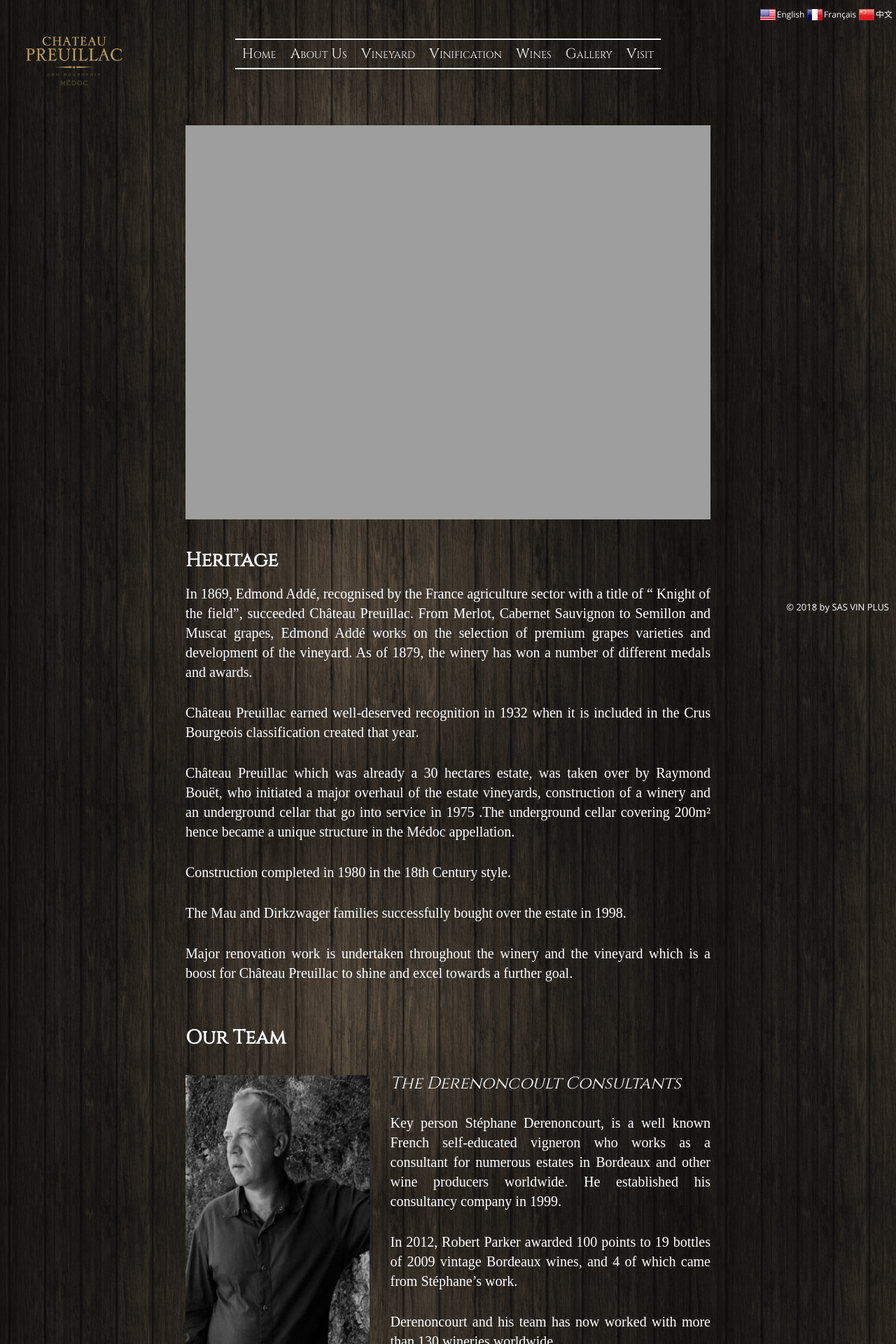
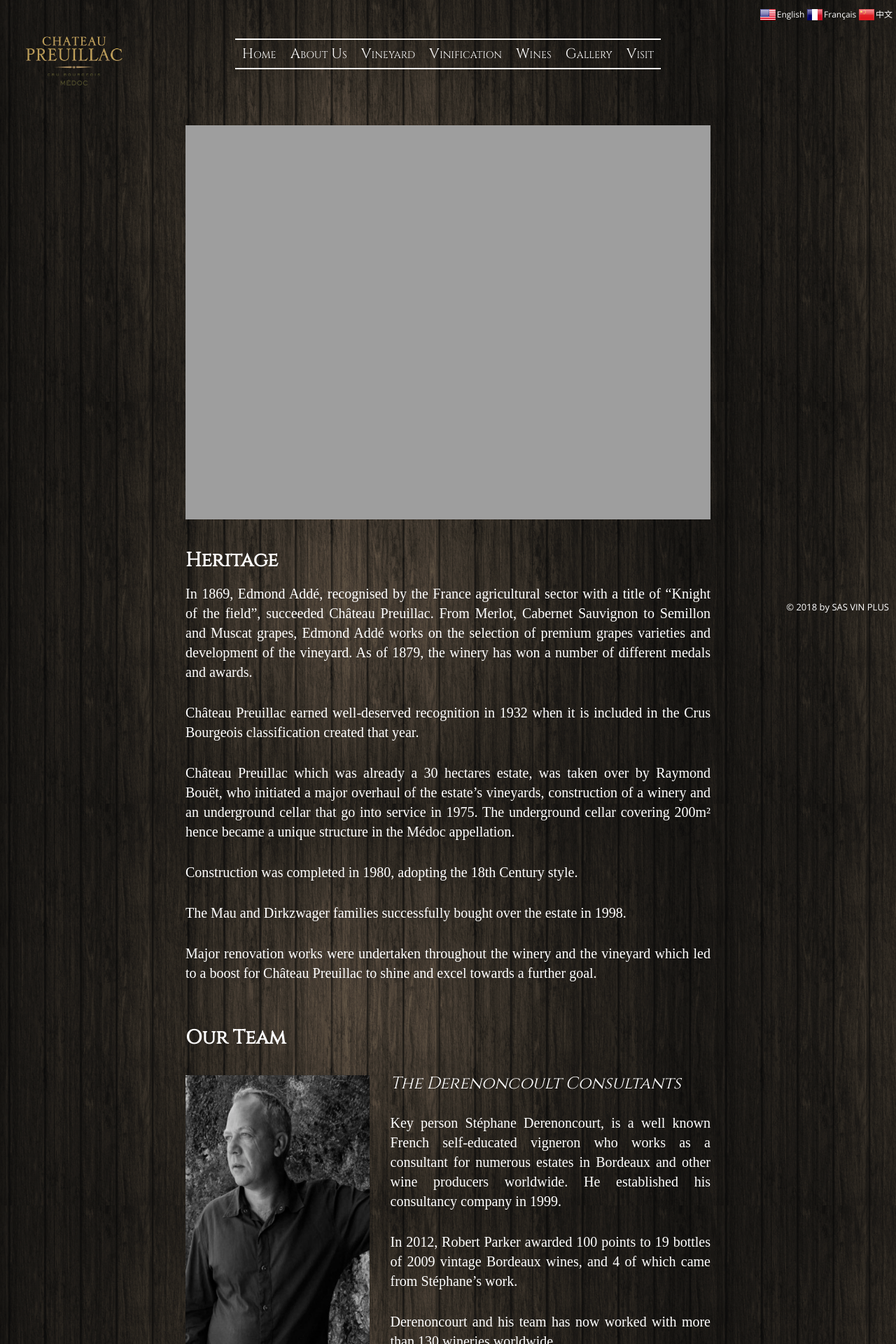
Before and after one commit to lyenchen/preuillac, a Jekyll site: the page built from about-us.html, in a window 1280 px wide. Shown: the top 1920 px of the page at 70% size. Built offline with Jekyll 4.4.1, drawn with Linux system fonts in a browser that asks for light colours; nearby versions of some CDN libraries; some web fonts are replaced; comment, search, counter and statistics services are not loaded.

Commit message:
20190208

```diff
--- a/_includes/about-us.html
+++ b/_includes/about-us.html
@@ -8,12 +8,12 @@
               <div class="section-title">
                 <h2>Heritage</h2>
               </div>
-              <p>In 1869, Edmond Addé, recognised by the France agriculture sector with a title of “ Knight of the field”, succeeded Château Preuillac. From Merlot, Cabernet Sauvignon to Semillon and Muscat grapes, Edmond Addé works on the selection of premium grapes varieties and development of the vineyard. As of 1879, the winery has won a number of different medals and awards.</p>
+              <p>In 1869, Edmond Addé, recognised by the France agricultural sector with a title of “Knight of the field”, succeeded Château Preuillac. From Merlot, Cabernet Sauvignon to Semillon and Muscat grapes, Edmond Addé works on the selection of premium grapes varieties and development of the vineyard. As of 1879, the winery has won a number of different medals and awards.</p>
               <p>Château Preuillac earned well-deserved recognition in 1932 when it is included in the Crus Bourgeois classification created that year.</p>
-              <p>Château Preuillac which was already a 30 hectares estate, was taken over by Raymond Bouët, who initiated a major overhaul of the estate vineyards, construction of a winery and an underground cellar that go into service in 1975 .The underground cellar covering 200m² hence became a unique structure in the Médoc appellation.</p>
-              <p>Construction completed in 1980 in the 18th Century style.</p>
+              <p>Château Preuillac which was already a 30 hectares estate, was taken over by Raymond Bouët, who initiated a major overhaul of the estate’s vineyards, construction of a winery and an underground cellar that go into service in 1975. The underground cellar covering 200m² hence became a unique structure in the Médoc appellation.</p>
+              <p>Construction was completed in 1980, adopting the 18th Century style.</p>
               <p>The Mau and Dirkzwager families successfully bought over the estate in 1998.</p>
-              <p>Major renovation work is undertaken throughout the winery and the vineyard which is a boost for Château Preuillac to shine and excel towards a further goal.</p>
+              <p>Major renovation works were undertaken throughout the winery and the vineyard which led to a boost for Château Preuillac to shine and excel towards a further goal.</p>
             </div>
           </div>
           <div class="col-md-2 col-sm-2"></div>
--- a/css/responsive.css
+++ b/css/responsive.css
@@ -1,3 +1,29 @@
+
+/* iphone 6, 6s, 7, 8
+    @media only screen and (min-device-width: 375px) and (max-device-height: 667px) and (-webkit-device-pixel-ratio: 2) { }
+*/
+    /* iphone 6+, 6s+, 7+, 8+
+    @media only screen and (min-device-width: 414px) and (max-device-height: 736px) and (-webkit-device-pixel-ratio: 3) { }
+*/
+    /* iphone X
+    @media only screen and (min-device-width: 375px) and (max-device-height: 812px) and (-webkit-device-pixel-ratio: 3) { }
+*/
+    /* iphone XR
+    @media only screen and (min-device-width : 414px) and (max-device-height : 896px) and (-webkit-device-pixel-ratio : 2) { }
+*/
+   /* iphone XS
+    @media only screen and (min-device-width : 375px) and (max-device-height : 812px) and (-webkit-device-pixel-ratio : 3) { }
+*/
+/* iphone XS Max */
+@media only screen and (min-device-width : 414px) and (max-device-height : 896px) and (-webkit-device-pixel-ratio : 3) { }
+#home .container .media {
+  height: 600px;
+  display: flex;
+  margin-top: -10px;
+  align-items: center;
+  vertical-align: middle;
+}
+
 /*		Default Layout: 992px.
 		Gutters: 24px.
 		Outer margins: 48px.
```
